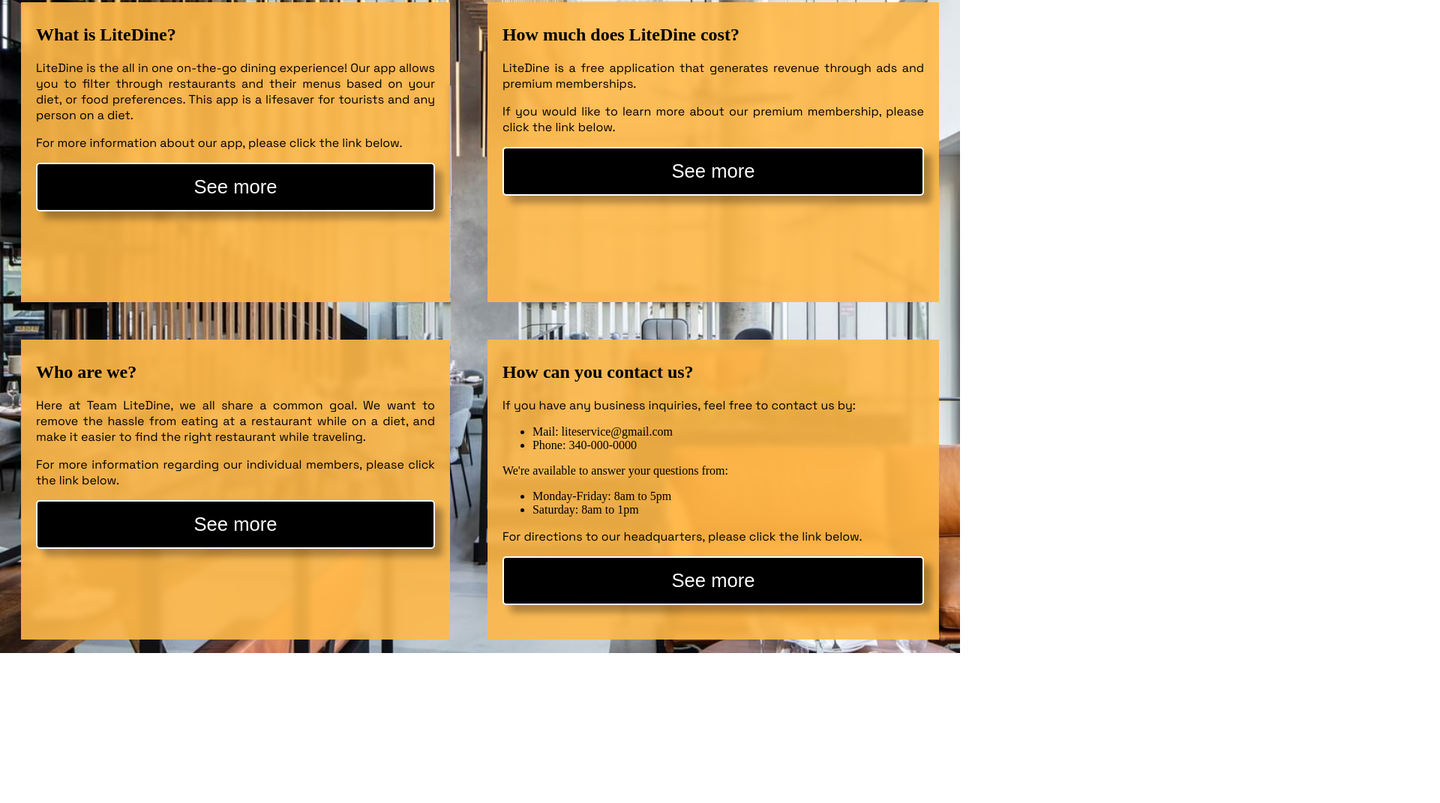
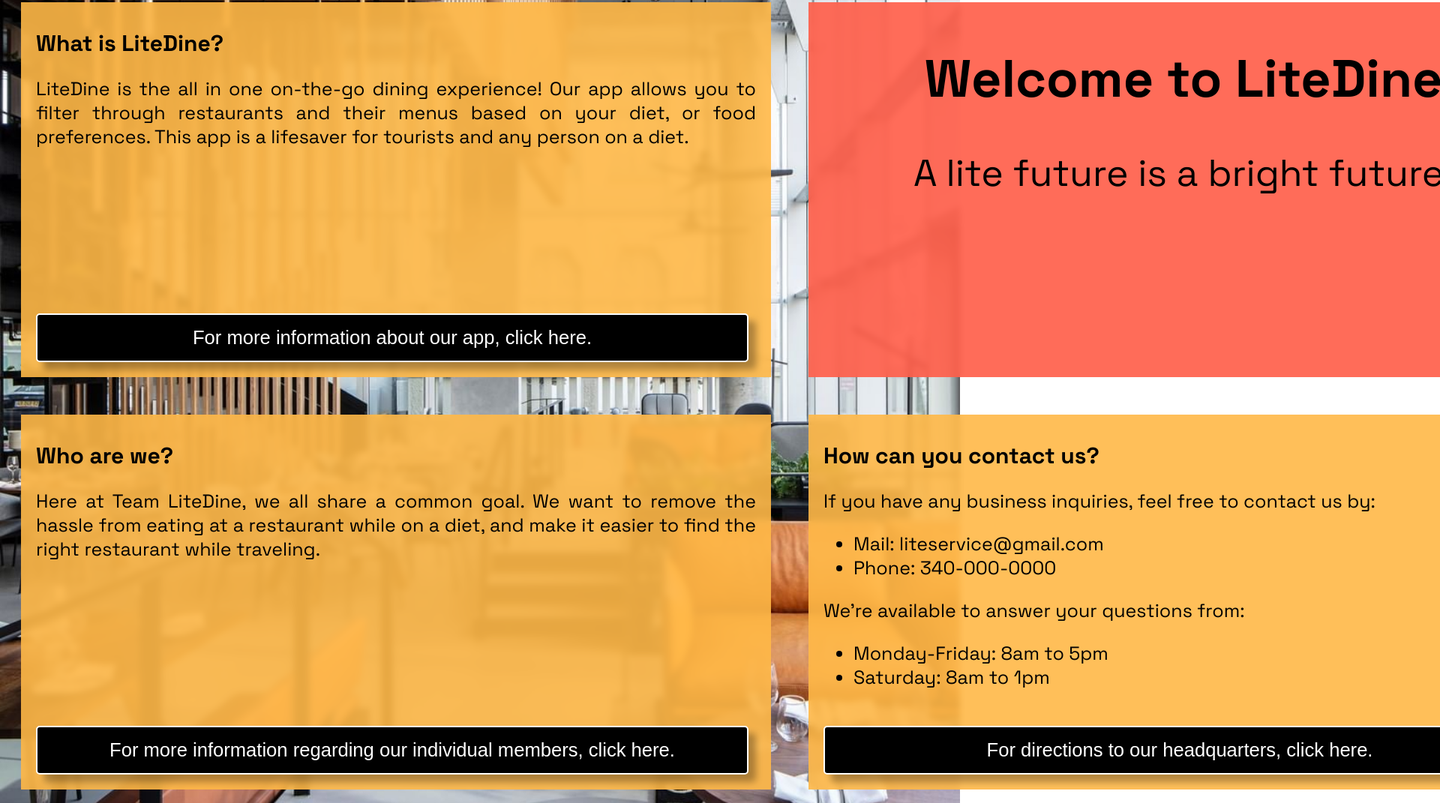
Before and after one commit to LiteDine/LiteDine.github.io, a plain HTML site: page Home/home.html in a window 1280 px wide. Shown: the part 15-1086 px from the top of the page at 75% size, 1920 px wide, since content can reach past the window. Before the commit the page ends 886 px from the top, so only its background shows below. Drawn offline with Linux system fonts and the light colour scheme.

Commit message:
Finalized home page

```diff
--- a/Home/home.html
+++ b/Home/home.html
@@ -5,6 +5,7 @@
         <meta charset="UTF-8">
         <link rel="stylesheet" href="stylesheets/home.css">
         <link rel="stylesheet" href="https://fonts.googleapis.com/css2?family=Space+Grotesk:wght@300;400;500;600;700&display=swap">
+        <script src="javascripts/home.js"></script>
         <title>Homepage</title>
     </head>
 
@@ -18,31 +19,16 @@
                     based on your diet, or food preferences. This app is a lifesaver for tourists and any person on a diet.
                     </p>
                 </div>
+                <button class="buttons">For more information about our app, click here.</button>
+            </div>
 
-                <div class="close-statement">
-                    <p>
-                    For more information about our app, please click the link below.
+            <div id="welcome">
+                <div class="main-statement">
+                    <h1>Welcome to LiteDine</h2>
+                    <p id="slogan">
+                     A lite future is a bright future!
                     </p>
                 </div>
-
-                <button class="buttons">See more</button>
-            </div>
-
-            <div id="price">
-                <div class="main-statement">
-                    <h2>How much does LiteDine cost?</h2>
-                    <p>
-                    LiteDine is a free application that generates revenue through ads and premium memberships.
-                    </p>
-                </div>
-
-                <div class="close-statement">
-                    <p>
-                    If you would like to learn more about our premium membership, please click the link below.
-                    </p>
-                </div>
-
-                <button class="buttons">See more</button>
             </div>
 
 
@@ -54,41 +40,29 @@
                     make it easier to find the right restaurant while traveling.
                     </p>
                 </div>
-
-                <div class="close-statement">
-                    <p>
-                    For more information regarding our individual members, please click the link below.
-                    </p>
-                </div>
-
-                <button class="buttons">See more</button>
+                <button class="buttons">For more information regarding our individual members, click here.</button>
             </div>
 
             <div id="contact">
                 <div class="main-statement">
                     <h2>How can you contact us?</h2>
                     <p>
-                        If you have any business inquiries, feel free to contact us by:<br>
+                        If you have any business inquiries, feel free to contact us by:
+                    </p>
                         <ul>
                         <li>Mail: liteservice@gmail.com</li>
                         <li>Phone: 340-000-0000</li>
                         </ul>
-
+                    <p>
                         We're available to answer your questions from:<br>
+                    </p>
                         <ul>
                         <li>Monday-Friday: 8am to 5pm</li>
                         <li>Saturday: 8am to 1pm</li>
                         </ul>
-                    </p>
+
                 </div>
-
-                <div class="close-statement">
-                    <p>
-                    For directions to our headquarters, please click the link below.
-                    </p>
-                </div>
-
-                <button class="buttons">See more</button>
+                <button class="buttons">For directions to our headquarters, click here.</button>
             </div>
         </div>
     </body>
--- a/Home/stylesheets/home.css
+++ b/Home/stylesheets/home.css
@@ -1,10 +1,28 @@
 p{
     font-family: 'Space Grotesk', sans-serif;
     text-align: justify;
+    font-size: 25px;
+    color: black;
 }
 
 h1{
     font-family: 'Space Grotesk', sans-serif;
+    font-size: 70px;
+    color: black;
+    text-align: center;
+}
+
+h2{
+    font-family: 'Space Grotesk', sans-serif;
+    font-size: 30px;
+    color: black;
+}
+
+ul{
+    font-family: 'Space Grotesk', sans-serif;
+    text-align: justify;
+    font-size: 25px;
+    color: black;
 }
 
 body{
@@ -12,10 +30,11 @@ body{
     background-repeat: no-repeat;
     background-size: cover;
     background-position: center;
+    overflow: scroll;
 }
 
 .buttons{
-    width: 100%;
+    width: 95%;
     background-color: black;
     border: 2px solid white;
     color: white;
@@ -24,23 +43,30 @@ body{
     font-size: 1.6rem;
     font-style: normal;
     box-shadow: 10px 10px 10px rgba(0, 0, 0, 0.3);
-    position: bottom;
     cursor: pointer;
+
+    position: absolute;
+    left:20px;
+    bottom:20px;
 }
 
 #page{
     display: grid;
-    display: center;
     grid-column-gap: 50px;
     grid-row-gap: 50px;
-    grid-auto-columns: 200;
-    grid-auto-rows: 400px;
+    grid-auto-columns: 1000px;
+    grid-auto-rows: 500px;
 
     padding-top: 10px;
     padding-bottom: 10px;
     padding-left: 20px;
     padding-right: 20px;
+
+    width: 2050px;
+    margin: auto;
 }
+
+
 
 #product{
     background-color: rgba(255, 185, 71, .9);
@@ -53,13 +79,13 @@ body{
 
     grid-column-start: 1;
     grid-column-end: 2;
+
+    position:relative;
 }
 
-#price{
-    background-color: rgba(255, 185, 71, .9);
+#welcome{
+    background-color: rgba(255, 93, 71, .9);
     backdrop-filter: blur(4px);
-
-    height: auto;
 
     padding-top: 10px;
     padding-bottom: 10px;
@@ -68,13 +94,18 @@ body{
 
     grid-column-start: 2;
     grid-column-end: 3;
+
+    position:relative;
+}
+
+#slogan{
+    text-align: center;
+    font-size: 50px;
 }
 
 #team{
     background-color: rgba(255, 185, 71, .9);
     backdrop-filter: blur(4px);
-
-    height: auto;
 
     padding-top: 10px;
     padding-bottom: 10px;
@@ -83,13 +114,13 @@ body{
 
     grid-column-start: 1;
     grid-column-end: 2;
+
+    position:relative;
 }
 
 #contact{
     background-color: rgba(255, 185, 71, .9);
     backdrop-filter: blur(4px);
-
-    height: auto;
 
     padding-top: 10px;
     padding-bottom: 10px;
@@ -98,4 +129,6 @@ body{
 
     grid-column-start: 2;
     grid-column-end: 3;
+
+    position:relative;
 }
--- a/Product Page assets/index.css
+++ b/Product Page assets/index.css
@@ -12,6 +12,7 @@ p{
     font-family: 'Space Grotesk', sans-serif;
     text-align: justify;
 }
+
 h1{
     font-family: 'Space Grotesk', sans-serif;
 }
```
